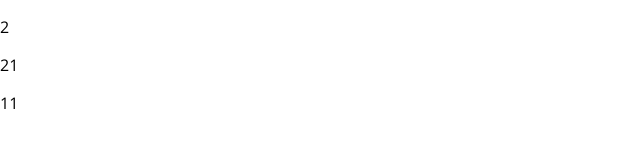
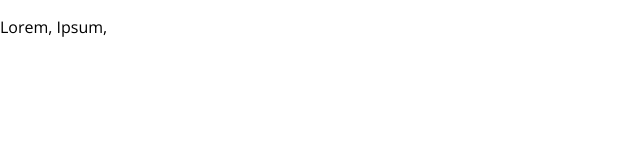
Before and after one commit to Mikailus/angular-tasks-without-context, an Angular app: page / in a window 1280 px wide. Shown: the top 164 px of the page, without its empty margins (0-640 px from the left). Built offline with nearby package versions, Linux system fonts and the light colour scheme.

Commit message:
Stworzenie pipe zmieniającego kropki na przecinki w tekście

```diff
--- a/src/app/app.component.html
+++ b/src/app/app.component.html
@@ -54,4 +54,6 @@
 
 <!-- <app-ceil-examples></app-ceil-examples> -->
 
-<app-floor-examples></app-floor-examples>
+<!-- <app-floor-examples></app-floor-examples> -->
+
+<app-dot-to-comma-examples></app-dot-to-comma-examples>
--- a/src/app/app.module.ts
+++ b/src/app/app.module.ts
@@ -29,6 +29,8 @@ import { CeilPipe } from './ceil.pipe';
 import { CeilExamplesComponent } from './ceil-examples/ceil-examples.component';
 import { FloorPipe } from './floor.pipe';
 import { FloorExamplesComponent } from './floor-examples/floor-examples.component';
+import { DotToCommaPipe } from './dot-to-comma.pipe';
+import { DotToCommaExamplesComponent } from './dot-to-comma-examples/dot-to-comma-examples.component';
 
 @NgModule({
   declarations: [
@@ -59,7 +61,9 @@ import { FloorExamplesComponent } from './floor-examples/floor-examples.componen
     CeilPipe,
     CeilExamplesComponent,
     FloorPipe,
-    FloorExamplesComponent
+    FloorExamplesComponent,
+    DotToCommaPipe,
+    DotToCommaExamplesComponent
   ],
   imports: [
     BrowserModule
--- /dev/null
+++ b/src/app/dot-to-comma-examples/dot-to-comma-examples.component.html
@@ -0,0 +1 @@
+<p>{{ 'Lorem. Ipsum.' | dotToComma }}</p>
--- /dev/null
+++ b/src/app/dot-to-comma.pipe.ts
@@ -0,0 +1,11 @@
+import { Pipe, PipeTransform } from '@angular/core';
+
+@Pipe({
+  name: 'dotToComma'
+})
+export class DotToCommaPipe implements PipeTransform {
+
+  transform(value: string): string {
+    return value.replace(/\./gi, ',');
+  }
+}
```
Also changed, not shown: src/app/dot-to-comma-examples/dot-to-comma-examples.component.ts (added, +9 -0 lines), src/app/dot-to-comma-examples/dot-to-comma-examples.component.css (added).
